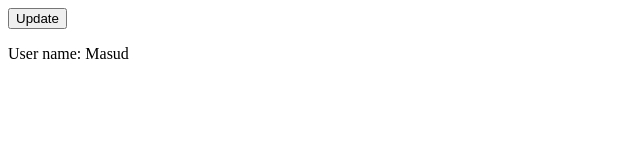
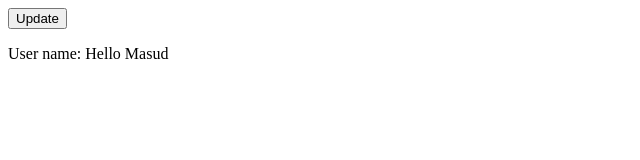
Before and after one commit to ramzan-ali-suzan/angular-life-cycle-hooks, an Angular app: page / in a window 1280 px wide. Shown: the top 160 px of the page, without its empty margins (0-640 px from the left). Built offline with nearby package versions, Linux system fonts and the light colour scheme.

Commit message:
Added ngOnChanges example

```diff
--- a/src/app/components/child/child.component.ts
+++ b/src/app/components/child/child.component.ts
@@ -1,10 +1,21 @@
-import { Component, Input } from '@angular/core';
+import { Component, Input, OnChanges, SimpleChanges } from '@angular/core';
 
 @Component({
   selector: 'app-child',
   templateUrl: './child.component.html',
   styleUrls: ['./child.component.css']
 })
-export class ChildComponent {
+export class ChildComponent implements OnChanges {
   @Input() userName = '';
+
+  ngOnChanges(changes: SimpleChanges): void {
+    console.log('ngChanges triggered', changes);
+
+    if (changes['userName'].isFirstChange()) {
+      this.userName = 'Hello ' + this.userName;
+      return;
+    }
+
+    this.userName = 'Hi ' + this.userName;
+  }
 }
```
